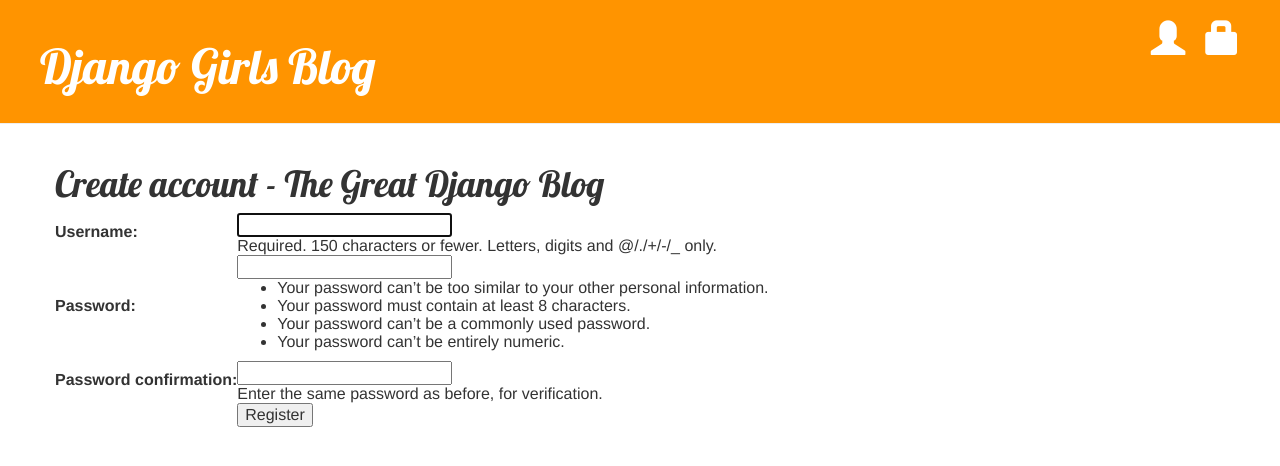
After one commit to komalnescode/nescodeblog, a Django app: page /register/ in a window 1280 px wide. The commit adds this page. Shown: the top 466 px of the page. Run offline with Django 3.2, Linux system fonts and the light colour scheme; some libraries are stand-ins or nearby versions.

Commit message:
all the files added

```diff
--- a/blog/templates/blog/base.html
+++ b/blog/templates/blog/base.html
@@ -9,9 +9,16 @@
     </head>
     <body>
     <div class="page-header">
+    {% if user.is_authenticated %}
         <a href="{% url 'post_new' %}" class="top-menu"><span class="glyphicon glyphicon-plus"></span></a>
-        <h1><a href="/">Django Girls Blog</a></h1>
-    </div>
+        <a href="{% url 'post_draft_list' %}" class="top-menu"><span class="glyphicon glyphicon-edit"></span></a>
+        <p class="top-menu">Hello {{ user.username }} <small>(<a href="{% url 'logout' %}">Log out</a>)</small></p>
+    {% else %}
+        <a href="{% url 'login' %}" class="top-menu"><span class="glyphicon glyphicon-lock"></span></a>
+        <a href="{% url 'register' %}" class="top-menu"><span class="glyphicon glyphicon-user"></span></a>
+    {% endif %}
+    <h1><a href="/">Django Girls Blog</a></h1>
+</div>
     <div class="content container">
         <div class="row">
             <div class="col-md-8">
--- a/blog/templates/blog/post_list.html
+++ b/blog/templates/blog/post_list.html
@@ -4,7 +4,7 @@
             {% for post in posts %}
                 <div class="post">
                     <div class="date">
-                        <p>published: {{ post.published_date }}</p>
+                        <p>published: {{ post.published_date }} <a href="{% url 'post_detail' pk=post.pk %}">{{ post.author }}</p>
                     </div>
                     <h1><a href="{% url 'post_detail' pk=post.pk %}">{{ post.title }}</a></h1>
                     <p>{{ post.text|linebreaksbr }}</p>
--- /dev/null
+++ b/blog/templates/blog/register.html
@@ -0,0 +1,33 @@
+{% extends "blog/base.html" %}
+
+{% block title %}
+    Create User - {{ block.super }}
+{% endblock %}
+
+{% block content %}
+
+     <div class="login">
+
+         {% if messages %}
+            <ul>
+                {% for message in messages %}
+                <li>{{ message }}</li>
+                {% endfor %}
+            </ul>
+        {% endif %}
+
+        <h1>Create account - The Great Django Blog</h1>
+
+         <form method="post" >
+             {% csrf_token %}
+             <table>
+                {{ form.as_table }}
+                 <tr>
+                    <td></td>
+                    <td><input type="submit" name="submit" value="Register" /></td>
+                </tr>
+             </table>
+         </form>
+     </div>
+
+{% endblock %}
--- a/blog/urls.py
+++ b/blog/urls.py
@@ -6,4 +6,8 @@ urlpatterns = [
     path('post/<int:pk>/', views.post_detail, name='post_detail'),
     path('post/new', views.post_new, name='post_new'),
     path('post/<int:pk>/edit/', views.post_edit, name='post_edit'),
+    path('drafts/', views.post_draft_list, name='post_draft_list'),
+    path('post/(?P<pk>\d+)/publish/', views.post_publish, name='post_publish'),
+    path('post/(?P<pk>\d+)/remove/$', views.post_remove, name='post_remove'),
+   	path('register/', views.register, name='register'),
 ]
--- a/blog/views.py
+++ b/blog/views.py
@@ -1,9 +1,12 @@
+from django.contrib.auth.decorators import login_required
 from django.shortcuts import redirect
 from django.shortcuts import render
 from django.utils import timezone
 from .models import Post
 from django.shortcuts import render, get_object_or_404
 from .forms import PostForm
+from django.contrib import messages
+from django.contrib.auth.forms import UserCreationForm
 # Create your views here.
 def post_list(request):
     posts = Post.objects.filter(published_date__lte=timezone.now()).order_by('published_date')
@@ -13,17 +16,18 @@ def post_detail(request, pk):
     post = get_object_or_404(Post, pk=pk)
     return render(request, 'blog/post_detail.html', {'post': post})
 
+@login_required
 def post_new(request):
     form = PostForm()
     return render(request, 'blog/post_edit.html', {'form': form})
 
+@login_required
 def post_new(request):
 	if request.method == "POST":
 	    form = PostForm(request.POST)
 	    if form.is_valid():
 		    post = form.save(commit=False)
 		    post.author = request.user
-		    post.published_date = timezone.now()
 		    post.save()
 		    return redirect('post_detail', pk=post.pk)
 
@@ -31,6 +35,7 @@ def post_new(request):
 		form = PostForm()
 	return render(request, 'blog/post_edit.html', {'form': form})
 
+@login_required
 def post_edit(request, pk):
     post = get_object_or_404(Post, pk=pk)
     if request.method == "POST":
@@ -38,9 +43,43 @@ def post_edit(request, pk):
         if form.is_valid():
             post = form.save(commit=False)
             post.author = request.user
-            post.published_date = timezone.now()
             post.save()
             return redirect('post_detail', pk=post.pk)
     else:
         form = PostForm(instance=post)
     return render(request, 'blog/post_edit.html', {'form': form})
+
+@login_required
+def post_draft_list(request):
+    posts = Post.objects.filter(published_date__isnull=True).order_by('created_date')
+    return render(request, 'blog/post_draft_list.html', {'posts': posts})
+
+@login_required
+def post_publish(request, pk):
+    post = get_object_or_404(Post, pk=pk)
+    post.publish()
+    return redirect('post_detail', pk=pk)
+
+@login_required
+def publish(self):
+    self.published_date = timezone.now()
+    self.save()
+
+@login_required
+def post_remove(request, pk):
+    post = get_object_or_404(Post, pk=pk)
+    post.delete()
+    return redirect('post_list')
+
+def register(request):
+    if request.method == 'POST':
+        f = UserCreationForm(request.POST)
+        if f.is_valid():
+            f.save()
+            messages.success(request, 'Account created successfully')
+            return redirect('register')
+
+    else:
+        f = UserCreationForm()
+
+    return render(request, 'blog/register.html', {'form': f})
--- a/nescodeblog/settings.py
+++ b/nescodeblog/settings.py
@@ -120,3 +120,6 @@ USE_TZ = True
 
 STATIC_URL = '/static/'
 STATIC_ROOT = os.path.join(BASE_DIR, 'static')
+
+LOGIN_REDIRECT_URL = '/'
+LOGOUT_REDIRECT_URL = "/"
--- a/nescodeblog/urls.py
+++ b/nescodeblog/urls.py
@@ -16,7 +16,9 @@ Including another URLconf
 from django.urls import path, include
 from django.contrib import admin
 
+
 urlpatterns = [
     path('admin/', admin.site.urls),
+    path('accounts/', include('django.contrib.auth.urls')),
     path('', include('blog.urls')),
 ]
```
Also changed, not shown: blog/templates/blog/post_detail.html (+9 -4 lines), blog/templates/blog/post_draft_list.html (added, +11 -0 lines), blog/templates/registration/login.html (added, +24 -0 lines), blog/models.py (line endings or trailing spaces).
